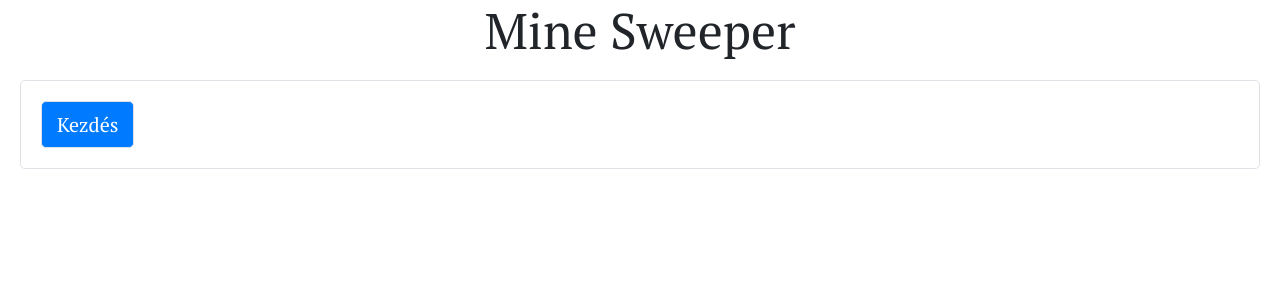
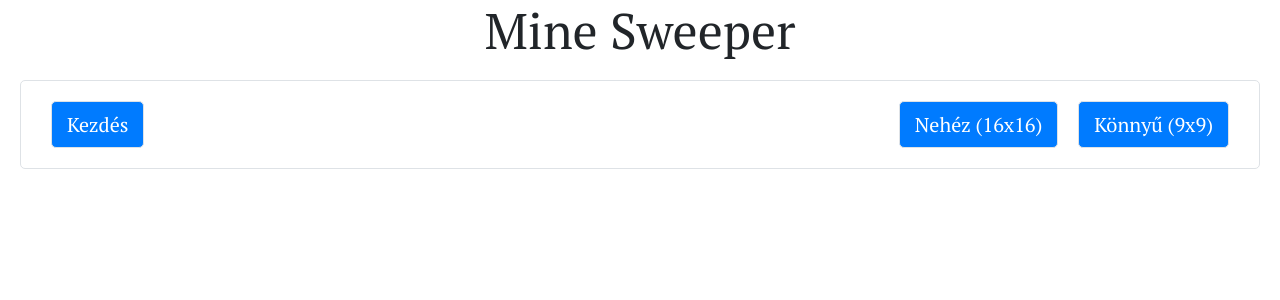
Before and after one commit to karcagtamas/Angular-MineSweeper, an Angular app: page / in a window 1280 px wide. Shown: the top 300 px of the page. Built offline with nearby package versions, Linux system fonts and the light colour scheme.

Commit message:
changel level

```diff
--- a/src/app/mine-sweeper/mine-sweeper.component.css
+++ b/src/app/mine-sweeper/mine-sweeper.component.css
@@ -8,3 +8,7 @@ table {
   margin: 1rem;
   padding: 1rem;
 }
+button {
+  margin-right: 0.5rem;
+  margin-left: 0.5rem;
+}
--- a/src/app/mine-sweeper/mine-sweeper.component.html
+++ b/src/app/mine-sweeper/mine-sweeper.component.html
@@ -10,6 +10,18 @@
   </button>
   <button *ngIf="game" (click)="start()" class="btn btn-primary border rounded">
     Újrakezdés
+  </button>
+  <button
+    (click)="changeLevel(1)"
+    class="btn btn-primary border rounded float-right"
+  >
+    Könnyű (9x9)
+  </button>
+  <button
+    (click)="changeLevel(2)"
+    class="btn btn-primary border rounded float-right"
+  >
+    Nehéz (16x16)
   </button>
 </div>
 <table class="text-center" *ngIf="game">
--- a/src/app/mine-sweeper/mine-sweeper.component.ts
+++ b/src/app/mine-sweeper/mine-sweeper.component.ts
@@ -1,5 +1,7 @@
 import { Mine } from "./../mine";
 import { Component, OnInit } from "@angular/core";
+import { Level } from "../level.mode";
+import { isNullOrUndefined } from "util";
 
 @Component({
   selector: "app-mine-sweeper",
@@ -7,9 +9,13 @@ import { Component, OnInit } from "@angular/core";
   styleUrls: ["./mine-sweeper.component.css"]
 })
 export class MineSweeperComponent implements OnInit {
-  size: number = 100;
-  rows: number = 10;
-  cols: number = 10;
+  Levels: Level[] = [
+    { id: 1, mines: 10, cols: 9, rows: 9, name: "Könnyű" },
+    { id: 2, mines: 40, cols: 16, rows: 16, name: "Nehéz" }
+  ];
+  rows: number = 9;
+  cols: number = 9;
+  mines: number = 10;
   map = [];
   game: boolean = false;
   end: boolean = false;
@@ -38,7 +44,7 @@ export class MineSweeperComponent implements OnInit {
   }
 
   genMines(): void {
-    let db = this.size / 10;
+    let db = this.mines;
     let x = 0;
     let y = 0;
     do {
@@ -149,4 +155,14 @@ export class MineSweeperComponent implements OnInit {
     this.genMines();
     this.genOthers();
   }
+
+  changeLevel(level: number) {
+    let Level: Level = this.Levels.find(element => element.id == level);
+    if (!isNullOrUndefined(Level)) {
+      this.cols = Level.cols;
+      this.rows = Level.rows;
+      this.mines = Level.mines;
+      this.start();
+    }
+  }
 }
```
Also changed, not shown: src/app/level.mode.ts (added, +7 -0 lines), 1 other file (tests, documents, lock files or other folders).
